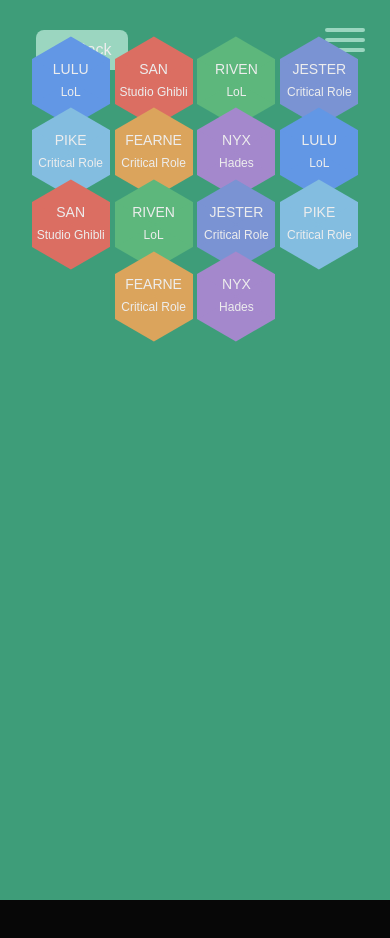
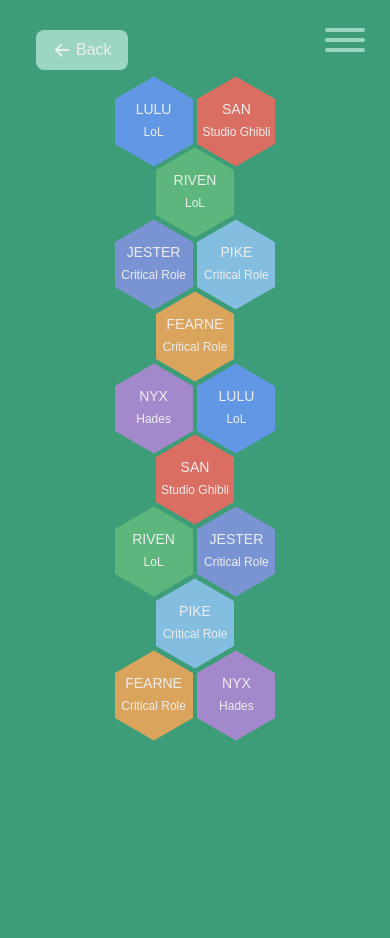
Before and after one commit to jetodd/portfolio, a Next.js app: page /cosplay in a window 390 px wide. Before the commit the page ends 900 px from the top, so only its background shows below. Built offline with nearby package versions, Linux system fonts and the light colour scheme.

Commit message:
Improve responsiveness of hexagons

```diff
--- a/src/app/components/Hexagon/Hexagon.module.css
+++ b/src/app/components/Hexagon/Hexagon.module.css
@@ -19,6 +19,7 @@
     vertical-align: middle;
     display: inline-block;
     z-index: 239;
+    cursor: pointer;
 
     &::before, &::after {
         z-index: -1;
@@ -40,6 +41,12 @@
    top: var(--side-length);
   }
 }
+
+.spacer {
+  display: inline-block;
+  width: calc(var(--width) + var(--x-spacing));
+}
+
 
 /* @mixin hexagon($width) {
   --x-spacing: calc(100vw / 80);
--- a/src/app/components/Panel/Panel.module.tsx
+++ b/src/app/components/Panel/Panel.module.tsx
@@ -23,7 +23,7 @@ export default function Panel({
     <div
       ref={ref}
       className={
-        "z-[calc(250)] absolute h-full right-0 top-0 text-white " +
+        "z-[calc(250)] absolute h-screen right-0 top-0 text-white " +
         (isComponentVisible ? "w-full md:w-5/6 lg:w-3/4" : "w-0") +
         " max-w-xl transition-all duration-1000 ease-in-out transform h-fill"
       }
--- a/src/app/cosplay/page.tsx
+++ b/src/app/cosplay/page.tsx
@@ -96,12 +96,30 @@ export default function Page() {
 
   ]
 
+  const smallSpacers = [2, 3, 5, 6, 8, 9, 11, 12]
+  const mediumSpacers = [4, 7, 11, 14]
+
+  const spacerClassName = (index: number) => {
+    if (smallSpacers.includes(index)) {
+      return "spacer block md:hidden"
+    }
+    if (mediumSpacers.includes(index)) {
+      return "spacer hidden md:block"
+    }
+    return "hidden"
+  }
+
     return <main className={styles.container}>
       <BackLink bgColor='mint' color='green' />
       <Menu currentPage='cosplay' color='mint' />
-      <section className="mx-auto h-screen justify-center mt-4">
+      <section className="mx-auto h-screen justify-center mt-14">
         {cosplays.map((cosplay, index) => {
-          return <Hexagon key={index} {...cosplay}></Hexagon>;
+          return (
+            <span key={index}>
+            <div className={spacerClassName(index)} />
+            <Hexagon {...cosplay}></Hexagon>
+            </span>
+          )
         })}
       </section>
       <Panel
--- a/src/app/cosplay/styles.module.css
+++ b/src/app/cosplay/styles.module.css
@@ -1,5 +1,4 @@
 .container {
-    background-color: var(--color-cosplay);
     width: 100%;
     height: 100%;
     justify-content: center;
@@ -8,3 +7,7 @@
     overflow: auto;
     padding: 20px;
 }
+
+body {
+ background-color: var(--color-cosplay);
+}
```
